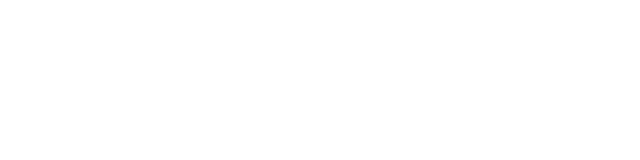
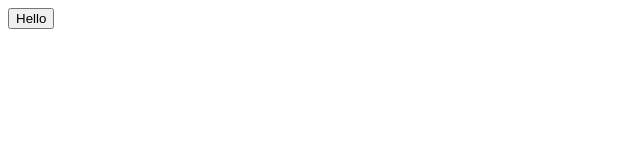
Before and after one commit to Nandiniatri/letsGrowTogether-react, a React (Vite) app: page / in a window 1280 px wide. Shown: the top 160 px of the page, without its empty margins (0-640 px from the left). Built offline with nearby package versions, Linux system fonts and the light colour scheme.

Commit message:
make a context APu

```diff
--- a/src/App.jsx
+++ b/src/App.jsx
@@ -1,9 +1,11 @@
 import './App.css'
+import ThingsWhichIMake from './thingsWhichIMake/ThingsWhichIMake'
 
 function App() {
 
   return (
     <>
+      <ThingsWhichIMake />
     </>
   )
 }
--- a/src/thingsWhichIMake/ThingsWhichIMake.jsx
+++ b/src/thingsWhichIMake/ThingsWhichIMake.jsx
@@ -1,6 +1,8 @@
+import { Button } from "../components/Button";
+
 const ThingsWhichIMake = () => (
     <div>
-
+        <Button children="Hello" />
     </div>
 )
 
```
Also changed, not shown: src/context/UserContext.jsx (added, +19 -0 lines).
